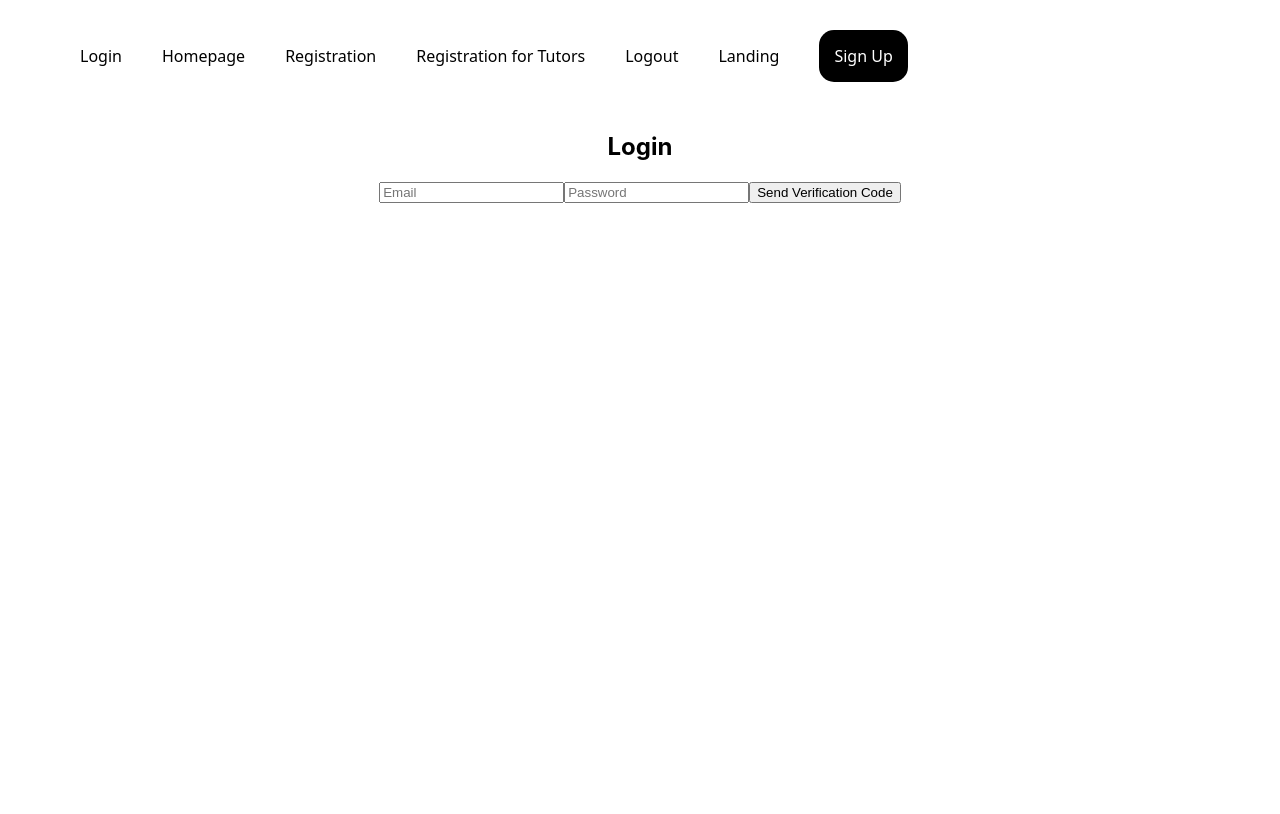
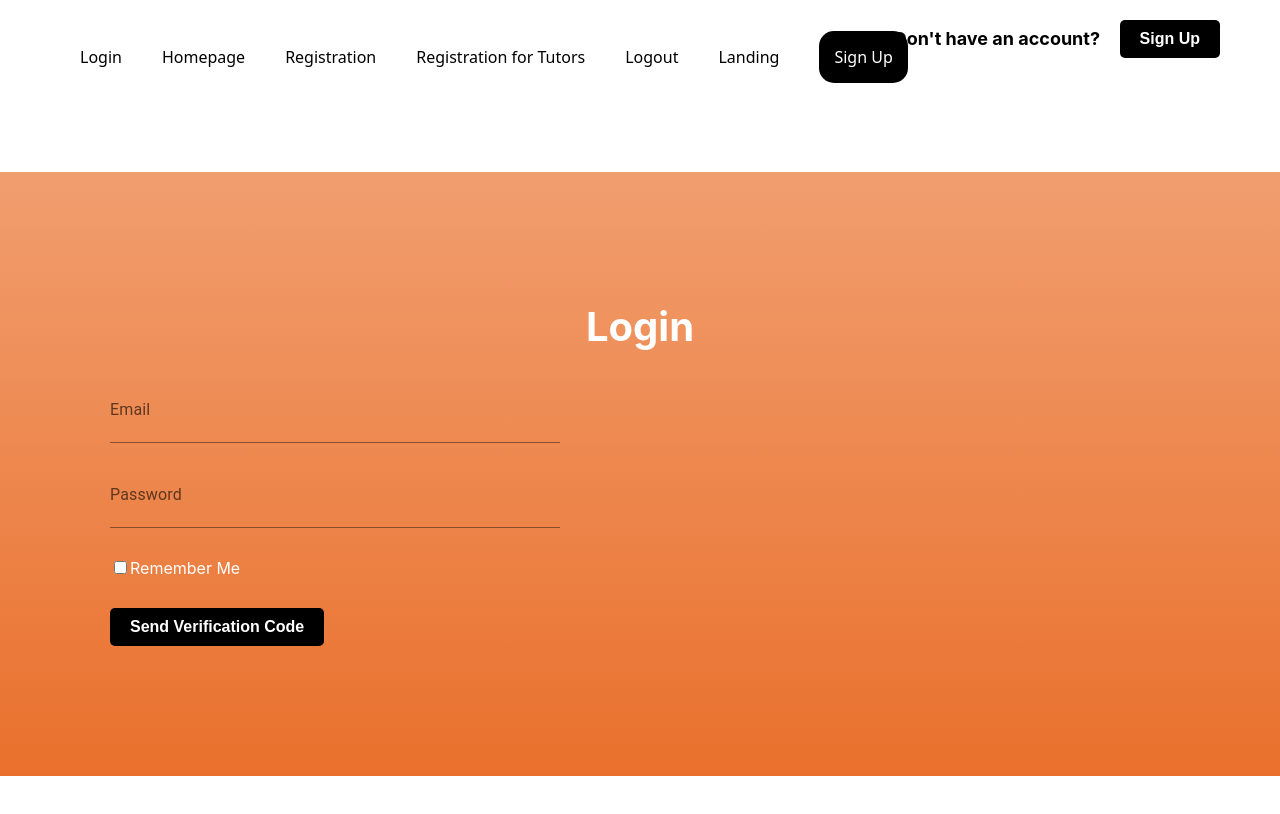
Before and after one commit to jagganjestine/CS4485, a React (Create React App) app in the folder online-tutoring/: page / in a window 1280 px wide. Shown: the top 814 px of the page. Built offline with nearby package versions, Linux system fonts and the light colour scheme.

Commit message:
feat: Login and Registration changes

```diff
--- a/online-tutoring/src/components/Login.css
+++ b/online-tutoring/src/components/Login.css
@@ -1,12 +1,128 @@
-
-/* CSS to remove bullet points from the navigation menu */
 ul {
   list-style: none;
   padding: 0;
-  margin: 0;
 }
 
 li {
   display: inline;
   margin-right: 10px;
 }
+
+.login-title {
+  text-align: center;
+  margin-top: 20px;
+  font-size: 40px;
+  color: white;
+}
+
+.proportion {
+  width: 450px;
+  box-align: right;
+  color: white;
+}
+
+.send-verification-button {
+  background-color: black;
+  color: white;
+  border: none;
+  padding: 10px 20px;
+  cursor: pointer;
+  font-weight: bold;
+  font-size: 16px;
+  border-radius: 5px;
+}
+
+.verification-code-container {
+  display: flex;
+  align-items: center;
+}
+
+.verification-code {
+  margin-right: 10px;
+}
+
+.verify-login-button {
+  background-color: black;
+  color: white;
+  border: none;
+  padding: 10px 20px;
+  cursor: pointer;
+  font-weight: bold;
+  font-size: 16px;
+  margin-top: 30px;
+  border-radius: 5px;
+}
+
+.verify-login-button:hover {
+  background-color: #333;
+}
+
+.send-verification-button:hover {
+  background-color: #333;
+}
+
+.login-container {
+  display: flex;
+  justify-content: center;
+  align-items: center;
+  height: 90vh;
+  border-radius: 20px;
+}
+
+.login-form {
+  text-align: left;
+  padding: 110px;
+  background-image: linear-gradient(to bottom, #F19E6F, #E9702C);
+  width: 1200px;
+}
+
+.login-form input[type="email"],
+.login-form input[type="number"],
+.login-form input[type="password"] {
+  color: white;
+  font-size: 18px;
+  width: 100%;
+  height: 40px;
+}
+
+.remember-me {
+  margin-top: 30px;
+  color: white;
+}
+
+.verification-code {
+  width: 215px;
+}
+
+.sign-up-button {
+  position: fixed;
+  top: 20px;
+  right: 60px;
+  background-color: black;
+  color: white;
+  border: none;
+  padding: 10px 20px;
+  cursor: pointer;
+  font-weight: bold;
+  font-size: 16px;
+  border-radius: 5px;
+}
+
+.sign-up-button:hover {
+  background-color: #333;
+}
+
+.sign-up-container {
+  position: fixed;
+  top: 10px;
+  right: 170px;
+  display: flex;
+  align-items: center;
+}
+
+.sign-up-container p {
+  margin-right: 10px;
+  color: black;
+  font-size: 18px;
+  font-weight: bold;
+}
--- a/online-tutoring/src/components/Login.js
+++ b/online-tutoring/src/components/Login.js
@@ -1,25 +1,46 @@
-import React, { useState } from "react";
+import React, { useState, useEffect } from "react";
+import { useNavigate } from "react-router-dom";
+import './Login.css';
 import { getAuth, signInWithEmailAndPassword } from "firebase/auth";
 import emailjs from "@emailjs/browser";
-import './Login.css';
 import firebase from "./firebase";
 import { Link } from "react-router-dom";
-import { useHistory } from "react-router-dom";
-
-
+import Box from '@mui/material/Box';
+import TextField from '@mui/material/TextField';
 
 function Login() {
   const [email, setEmail] = useState("");
   const [password, setPassword] = useState("");
   const [randomCode, setRandomCode] = useState(null);
   const [userCode, setUserCode] = useState("");
+  const [verificationSent, setVerificationSent] = useState(false);
+
+  //remember me functionality
+  const [rememberMe, setRememberMe] = useState(false);
   const auth = getAuth();
+  const navigate = useNavigate();
 
+   // Check if "Remember Me" is enabled when the component mounts
+   useEffect(() => {
+    const isRemembered = localStorage.getItem('rememberedEmail');
+    if (isRemembered) {
+      setEmail(isRemembered);
+      setRememberMe(true);
+    }
+  }, []);
 
   const sendVerificationCode = async () => {
     try {
       // Check if credentials are correct by attempting to sign in
       await signInWithEmailAndPassword(auth, email, password);
+
+      if (rememberMe) {
+        // Store user information in local storage if "Remember Me" is enabled
+        localStorage.setItem('rememberedEmail', email);
+      } else {
+        // Clear any previously stored information
+        localStorage.removeItem('rememberedEmail');
+      }
 
       // If signInWithEmailAndPassword doesn't throw an error, credentials are correct
       const min = 100000;
@@ -43,6 +64,7 @@ function Login() {
           (result) => {
             // alert("Code has been sent. Check your email!");
             console.log("Code has been sent");
+            setVerificationSent(true); // set verification to true
           },
           (error) => {
             console.log(error.text);
@@ -60,6 +82,7 @@ function Login() {
       setRandomCode(null);
       var userUID = auth.currentUser.uid;
       console.log(userUID); // This will grab the current user logged in
+      navigate("/homepage");
 
       // POST this to backend so that we can access it
       // axios.post('/set-uid', {uid: 'userUID'})
@@ -74,42 +97,88 @@ function Login() {
       */
 
 
-
     } else {
       console.log("Verification failed");
       alert("Verification failed. Please try again.");
     }
   };
 
+  const handleRememberMeChange = () => {
+    setRememberMe(!rememberMe); // Toggle the "Remember Me" state
+  };
+
   return (
     <div>
-      <h2>Login</h2>
-      <input
+      <div className="login-container">
+      <div className="login-form">
+      <h1 className="login-title">Login</h1>
+
+      {/*Text field for email and password*/}
+      <TextField
       type="email"
-        placeholder="Email"
+      label="Email"
+      variant="standard"
+      className="proportion"
+      value={email}
       onChange={(e) => setEmail(e.target.value)}
     />
-      <input
+    <div style={{ marginBottom: '20px' }} />
+
+    <TextField
       type="password"
-        placeholder="Password"
+      label="Password"
+      variant="standard"
+      className="proportion"
+      value={password}
       onChange={(e) => setPassword(e.target.value)}
     />
-      {/* Add a black "Send Verification Code" button */}
+
+<div className="remember-me">
+    <input
+      type="checkbox"
+      id="rememberMe"
+      name="rememberMe"
+      checked={rememberMe}
+      onChange={handleRememberMeChange} // Added onChange handler
+    />
+    <label htmlFor="rememberMe">Remember Me</label> {/*ADD LINK TO REMEMBER ME*/ }
+  </div>
+
+  <div style={{ marginBottom: '30px' }} />
       <button className="send-verification-button" onClick={sendVerificationCode}>
         Send Verification Code
       </button>
-
-      {randomCode && (
-        <div>
-          <h3>Enter verification code sent to your email</h3>
-          <input
+      <div style={{ marginBottom: '20px' }} />
+      {verificationSent && (
+            <div className="verification-code-container">
+              <TextField
                 type="number"
-            placeholder="Verification Code"
+                label="Verification Code"
+                variant="standard"
+                className="verification-code"
+                value={userCode}
                 onChange={(e) => setUserCode(e.target.value)}
               />
-          <button onClick={verifyCode}>Verify and Login</button>
+              <div style={{ marginBottom: '20px' }} />
+
+              <button
+                className="verify-login-button"
+                style={{ marginLeft: '70px' }}
+                onClick={verifyCode}
+              >
+                Verify and Login
+              </button>
             </div>
           )}
+
+          <div className="sign-up-container">
+            <p>Don't have an account?</p>
+            <Link to="/registrationselection">
+              <button className="sign-up-button">Sign Up</button>
+            </Link>
+          </div>
+        </div>
+      </div>
     </div>
   );
 }
--- /dev/null
+++ b/online-tutoring/src/components/RegistrationSelection.css
@@ -0,0 +1,57 @@
+.registration-container {
+    display: flex;
+    justify-content: center;
+    align-items: center;
+    height: 85vh;
+    background-image: linear-gradient(to bottom, #F19E6F, #E9702C);
+    margin-left: 30px;
+    margin-right: 30px;
+    margin-top: 40px;
+    border-radius: 20px;
+  }
+
+  .registration-form {
+    background-color: #FFFFFF;
+    width: 350px;
+    height: 150px;
+    padding: 50px 50px;
+    border-radius: 10px;
+    text-align: center;
+    box-shadow: 0 0 10px rgba(0, 0, 0, 0.3);
+  }
+
+  h1 {
+    color: #EF915C;
+    font-size: 24px;
+    align-content: center;
+    font-size: 35px;
+  }
+
+  .buttons-container {
+    margin-top: 20px;
+  }
+
+  .registration-button:hover {
+    background-color: #333;
+  }
+
+  .registration-button {
+    background-color: black;
+    color: white;
+    border: none;
+    padding: 10px 20px;
+    cursor: pointer;
+    font-size: 25px;
+    margin: 0 10px;
+    border-radius: 5px;
+  }
+
+  .or-text {
+    color: #EF915C;
+    font-size: 35px;
+    margin: 10px;
+  }
+
+  .buttons-container a {
+    text-decoration: none;
+  }
```
Also changed, not shown: online-tutoring/src/components/RegistrationSelection.js (added, +21 -0 lines). Lines whose indentation alone changed are shown as unchanged.
